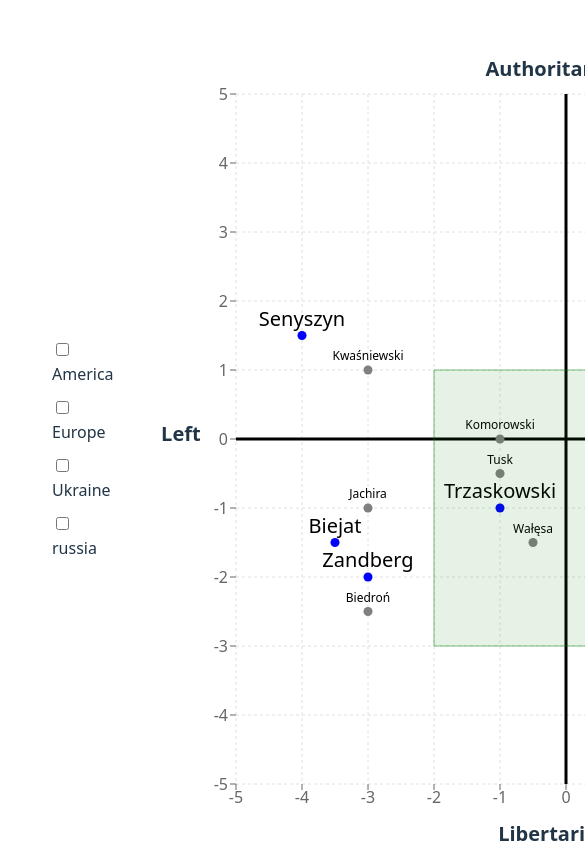
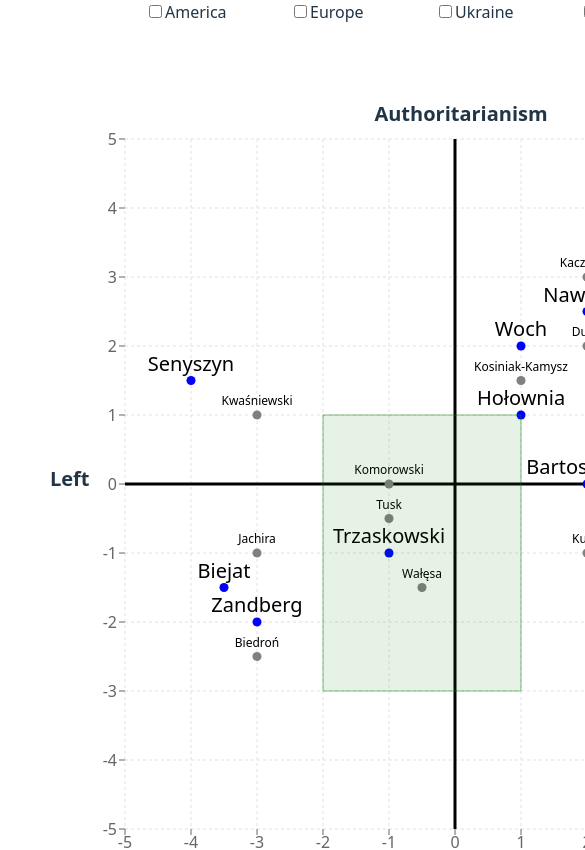
Before and after one commit to alundiak/polityczny-kompas, a React (Vite) app: page / in a window 390 px wide. Shown: the top 850 px of the page, 585 px wide, since content can reach past the window. Built offline with nearby package versions, Linux system fonts and the light colour scheme.

Commit message:
Code refactoring

```diff
--- a/src/App.css
+++ b/src/App.css
@@ -1,6 +1,6 @@
 #root {
   max-width: 1280px;
   margin: 0 auto;
-  padding: 2rem;
+  /* padding: 2rem; */
   text-align: center;
 }
--- /dev/null
+++ b/src/common/helpers.ts
@@ -0,0 +1,144 @@
+import { CSSProperties } from "react";
+import { SymbolType } from "recharts/types/util/types";
+
+import poland2025 from "../data/poland2025.json";
+import polandOther from "../data/polandOther.json";
+import world from "../data/world.json";
+import america from "../data/america.json";
+import europe from "../data/europe.json";
+import ukraine from "../data/ukraine.json";
+import russia from "../data/russia.json";
+
+import { DataKind, Person } from "./models";
+
+export const mergedData = [
+  ...poland2025,
+  ...polandOther,
+  ...world,
+  ...america,
+  ...europe,
+  ...russia,
+  ...ukraine,
+];
+
+export const mainData = {
+  poland2025,
+  polandOther,
+  world,
+  america,
+  europe,
+  russia,
+  ukraine,
+};
+
+export function findSameCoordinates(data: Person[]) {
+  const coordMap = new Map<string, Person[]>();
+
+  data.forEach((person) => {
+    const key = `${person.x},${person.y}`;
+    if (!coordMap.has(key)) {
+      coordMap.set(key, []);
+    }
+    coordMap.get(key)!.push(person);
+  });
+
+  coordMap.forEach((people) => {
+    if (people.length > 1) {
+      console.log(`Duplicate coordinates for: `, people[0], people[1]);
+    }
+  });
+}
+
+export const leftColumnData: DataKind[] = [
+  "america",
+  "europe",
+  "ukraine",
+  "russia",
+];
+
+export const rightColumnData: DataKind[] = ["poland2025", "polandOther"];
+
+export const DEFAULT_SCATTERS_IDS: DataKind[] = ["poland2025", "polandOther"];
+
+export const getLabelFromKey = (scatterId: DataKind): string => {
+  switch (scatterId) {
+    case "poland2025":
+      return "Poland (2025)";
+
+    case "polandOther":
+      return "Poland (other)";
+
+    case "america":
+      return "America";
+
+    case "europe":
+      return "Europe";
+
+    case "ukraine":
+      return "Ukraine";
+
+    default:
+      return scatterId;
+  }
+};
+
+export const getColorByType = (scatterId: DataKind): string => {
+  switch (scatterId) {
+    case "poland2025":
+      return "blue";
+
+    case "polandOther":
+      return "grey";
+
+    default:
+      return "grey";
+  }
+};
+
+export const getShapeByType = (scatterId: DataKind): SymbolType => {
+  switch (scatterId) {
+    case "poland2025":
+    case "polandOther":
+      return "circle" as SymbolType;
+
+    default:
+      return "square" as SymbolType;
+  }
+};
+
+export const getDataPointStyleByType = (scatterId: DataKind): CSSProperties => {
+  switch (scatterId) {
+    case "poland2025":
+      return { fontSize: 20 };
+
+    case "polandOther":
+      return { fontSize: 12 };
+
+    default:
+      return { fontSize: 12 };
+  }
+};
+
+export const getDataPointFillByType = (scatterId: DataKind): string => {
+  switch (scatterId) {
+    case "poland2025":
+      return "black";
+
+    default:
+      return "";
+  }
+};
+
+// const myPoliticalRectangle = [
+//   { x: 1, y: 1 }, // I (Right-Authoritarian)
+//   { x: -2, y: 1 }, // II (Left-Authoritarian)
+//   { x: -2, y: -3 }, // III (Left-Libertarian)
+//   { x: 1, y: -3 }, // IV (Right-Libertarian)
+// ];
+
+export const myPoliticalEdges = {
+  x1: 1, // I Right
+  y1: 1, // II Authoritarian
+  x2: -2, // III Left
+  y2: -3, // IV Libertarian
+};
--- a/src/components/models.ts
+++ b/src/common/models.ts
@@ -22,7 +22,9 @@ export interface PoliticalCompassChartProps {
   scattersIds: DataKind[];
 }
 
-export interface OneScatterProps {
+export interface LabeledCheckboxProps {
   scatterId: DataKind;
-  data: Person[];
+  isChecked: boolean;
+  onChangeHandler: (currentScatterId: DataKind) => void;
+  label: string;
 }
--- /dev/null
+++ b/src/components/LabeledInput.tsx
@@ -0,0 +1,20 @@
+import { getLabelFromKey } from "../common/helpers";
+import { LabeledCheckboxProps } from "../common/models";
+
+import "./labeledInput.css";
+
+const LabeledCheckbox: React.FC<LabeledCheckboxProps> = (props) => {
+  return (
+    <label>
+      <input
+        type="checkbox"
+        name={props.scatterId}
+        checked={props.isChecked}
+        onChange={() => props.onChangeHandler(props.scatterId)}
+      />
+      {getLabelFromKey(props.scatterId)}
+    </label>
+  );
+};
+
+export default LabeledCheckbox;
--- a/src/components/PoliticalCompassChart.tsx
+++ b/src/components/PoliticalCompassChart.tsx
@@ -8,8 +8,6 @@ import {
   Scatter,
   LabelList,
   ReferenceLine,
-  // Polygon,
-  // Customized,
   ReferenceArea,
   // Legend,
 } from "recharts";
@@ -21,8 +19,8 @@ import {
   getDataPointStyleByType,
   getShapeByType,
   myPoliticalEdges,
-} from "./helpers";
-import { DataKind, PoliticalCompassChartProps } from "./models";
+} from "../common/helpers";
+import { DataKind, PoliticalCompassChartProps } from "../common/models";
 
 const PoliticalCompassChart: React.FC<PoliticalCompassChartProps> = (props) => {
   const mapper = (scatterId: DataKind) => {
--- a/src/components/ThreeColumnLayout.tsx
+++ b/src/components/ThreeColumnLayout.tsx
@@ -1,17 +1,23 @@
 import React, { useState } from "react";
 
+import { DEFAULT_SCATTERS_IDS } from "../common/helpers";
+import { DataKind } from "../common/models";
+import {
+  mergedData,
+  mainData,
+  findSameCoordinates,
+  leftColumnData,
+  rightColumnData,
+} from "../common/helpers";
 import PoliticalCompassChart from "./PoliticalCompassChart";
-import data from "../data/getData";
-import { DEFAULT_SCATTERS_IDS, findSameCoordinates } from "./helpers";
-import { CompassData, DataKind } from "./models";
+import LabeledCheckbox from "./LabeledInput";
 
 import "./threeColumnLayout.css";
 
-findSameCoordinates(data as CompassData);
+findSameCoordinates(mergedData);
 
 const ThreeColumnLayout: React.FC = () => {
-  // Note. Renders twice.
-  // console.log("ThreeColumnLayout");
+  // Note. Renders twice because of StrictMode.
 
   const [scattersIds, setScattersIds] = useState<Set<DataKind>>(
     new Set(DEFAULT_SCATTERS_IDS)
@@ -29,80 +35,30 @@ const ThreeColumnLayout: React.FC = () => {
     });
   };
 
+  const mapperPredicate = (scatterId: DataKind) => {
+    return (
+      <LabeledCheckbox
+        key={`checkbox-for-${scatterId}`}
+        scatterId={scatterId}
+        isChecked={scattersIds.has(scatterId)}
+        onChangeHandler={() => toggleCheckbox(scatterId)}
+        label={scatterId}
+      />
+    );
+  };
+
   return (
     <div className="wrapper">
-      <div className="column">
-        <label>
-          <input
-            type="checkbox"
-            checked={scattersIds.has("america")}
-            onChange={() => {
-              toggleCheckbox("america");
-            }}
-          />
-          America
-        </label>
-        <label>
-          <input
-            type="checkbox"
-            checked={scattersIds.has("europe")}
-            onChange={() => {
-              toggleCheckbox("europe");
-            }}
-          />
-          Europe
-        </label>
-        <label>
-          <input
-            type="checkbox"
-            checked={scattersIds.has("ukraine")}
-            onChange={() => {
-              toggleCheckbox("ukraine");
-            }}
-          />
-          Ukraine
-        </label>
-        <label>
-          <input
-            type="checkbox"
-            checked={scattersIds.has("russia")}
-            onChange={() => {
-              toggleCheckbox("russia");
-            }}
-          />
-          russia
-        </label>
-      </div>
+      <div className="column left">{leftColumnData.map(mapperPredicate)}</div>
 
       <div className="centerColumn">
         <PoliticalCompassChart
-          data={data}
+          data={mainData}
           scattersIds={Array.from(scattersIds)}
         />
       </div>
 
-      <div className="column">
-        <label>
-          <input
-            type="checkbox"
-            checked={scattersIds.has("poland2025")}
-            onChange={() => {
-              toggleCheckbox("poland2025");
-            }}
-          />
-          Poland (2025)
-        </label>
-        <label>
-          <input
-            type="checkbox"
-            checked={scattersIds.has("polandOther")}
-            onChange={() => {
-              toggleCheckbox("polandOther");
-            }}
-          />
-          Poland (other)
-        </label>
-      </div>
+      <div className="column right">{rightColumnData.map(mapperPredicate)}</div>
     </div>
   );
 };
--- a/src/components/helpers.ts
+++ /dev/null
@@ -1,79 +0,0 @@
-import { CSSProperties } from "react";
-import { SymbolType } from "recharts/types/util/types";
-import { CompassData, DataKind } from "./models";
-
-export const DEFAULT_SCATTERS_IDS: DataKind[] = ["poland2025", "polandOther"];
-
-export const getColorByType = (scatterId: DataKind): string => {
-  switch (scatterId) {
-    case "poland2025":
-      return "blue";
-
-    case "polandOther":
-      return "grey";
-
-    default:
-      return "grey";
-  }
-};
-
-export const getShapeByType = (scatterId: DataKind): SymbolType => {
-  switch (scatterId) {
-    case "poland2025":
-    case "polandOther":
-      return "circle" as SymbolType;
-
-    default:
-      return "square" as SymbolType;
-  }
-};
-
-export const getDataPointStyleByType = (scatterId: DataKind): CSSProperties => {
-  switch (scatterId) {
-    case "poland2025":
-      return { fontSize: 20 };
-
-    case "polandOther":
-      return { fontSize: 12 };
-
-    default:
-      return { fontSize: 12 };
-  }
-};
-
-export const getDataPointFillByType = (scatterId: DataKind): string => {
-  switch (scatterId) {
-    case "poland2025":
-      return "black";
-
-    default:
-      return "";
-  }
-};
-
-export function findSameCoordinates(data: CompassData) {
-  Object.entries(data).forEach(([group, people]) => {
-    people.forEach((current, index, array) => {
-      const previous = array[index - 1];
-      if (previous && previous.x === current.x && previous.y === current.y) {
-        console.log(`Group: ${group}, Duplicate Person:`, current);
-      }
-    });
-  });
-}
-
-// const myPoliticalRectangle = [
-//   { x: 2, y: 2 }, // I (Right-Authoritarian)
-//   { x: -2, y: 2 }, // II (Left-Authoritarian)
-//   { x: -2, y: -2 }, // III (Left-Libertarian)
-//   { x: 2, y: -2 }, // IV (Right-Libertarian)
-// ];
-
-export const myPoliticalEdges = {
-  x1: 1, // I Right
-  y1: 1, // II Authoritarian
-  x2: -2, // III Left
-  y2: -3, // IV Libertarian
-};
-
-// const myPoliticalRectangle = "2,2 -2,2 -2,-2 2,-2";
--- /dev/null
+++ b/src/components/labeledInput.css
@@ -0,0 +1,3 @@
+label {
+  min-width: 125px;
+}
--- a/src/components/threeColumnLayout.css
+++ b/src/components/threeColumnLayout.css
@@ -2,13 +2,12 @@
   display: flex;
   justify-content: center;
   align-items: center;
+  gap: 40px;
   height: 100vh;
-}
 
   .column {
     display: flex;
     flex-direction: column;
-  margin: 0 20px;
     align-items: flex-start;
 
     label {
@@ -30,3 +29,33 @@
     width: 850px;
     height: 850px;
   }
+}
+
+@media (max-width: 768px) {
+  .wrapper {
+    min-width: 600px;
+    flex-direction: column;
+    align-items: center;
+    height: auto;
+  }
+
+  .column.left,
+  .column.right {
+    flex-direction: column;
+    align-items: center;
+    flex-wrap: wrap;
+    flex-direction: row;
+    justify-content: center;
+    gap: 20px;
+    margin: 0;
+  }
+
+  .column.right {
+    margin-top: 10px;
+  }
+
+  .centerColumn {
+    width: 100%;
+    height: auto;
+  }
+}
--- a/src/data/polandOther.json
+++ b/src/data/polandOther.json
@@ -13,6 +13,16 @@
     "name": "Morawiecki",
     "x": 2.5,
     "y": 1.5
+  },
+  {
+    "name": "Kosiniak-Kamysz",
+    "x": 1,
+    "y": 1.5
+  },
+  {
+    "name": "Kukiz",
+    "x": 2,
+    "y": -1
   },
   {
     "name": "Korwin-Mikke",
```
Also changed, not shown: src/data/getData.ts (deleted, +0 -17 lines), images/img-v2-poland.png. Lines whose indentation alone changed are shown as unchanged.
